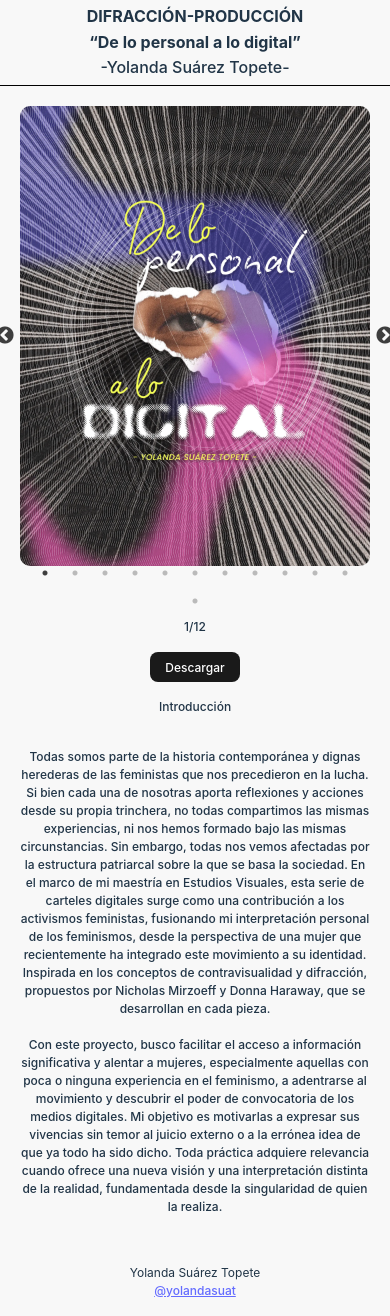
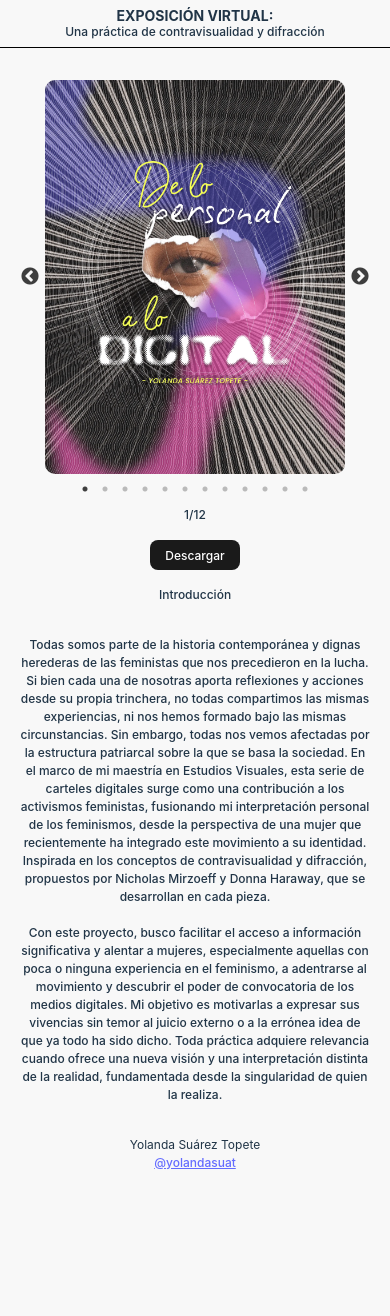
Before and after one commit to DaroMacs/yolanda-suarez-topete, a React (Vite) app: page / in a window 390 px wide. After the commit the page ends 1188 px from the top, so only its background shows below. Built offline with nearby package versions, Linux system fonts and the light colour scheme.

Commit message:
Final fixes done

```diff
--- a/src/App.css
+++ b/src/App.css
@@ -1,6 +1,6 @@
 .head {
   display: flex;
-  justify-content: space-between;
+  justify-content: center;
   align-items: center;
   padding: 0.75rem;
 }
@@ -51,17 +51,11 @@ p {
   padding-top: 14px;
 }
 
-.text {
-  display: flex;
-  justify-content: center;
-  align-items: center;
-  width: 30%;
-  height: 100%;
-  /* outline: 1px solid blue; */
-}
-
 .contact {
   width: 100%;
+  font-size: 12px;
+  text-align: center;
+  padding-bottom: 1rem;
 
   a {
     text-decoration: underline;
@@ -87,4 +81,18 @@ p {
     flex-direction: column;
     gap: 0.5rem;
   }
+
+  .line3 {
+    font-size: 0.875rem;
+  }
 }
+
+@media (max-width: 390px) {
+  .line {
+    font-size: 0.875rem;
+  }
+
+  .line3 {
+    font-size: 0.75rem;
+  }
+}
--- a/src/App.tsx
+++ b/src/App.tsx
@@ -5,9 +5,14 @@ function App() {
   return (
     <>
       <div className="head">
-        <h1 className="line">DIFRACCIÓN-PRODUCCIÓN</h1>
-        <h1 className="line2">“De lo personal a lo digital”</h1>
-        <h1 className="line3">-Yolanda Suárez Topete-</h1>
+        <h1 className="line">
+          EXPOSICIÓN VIRTUAL:
+          <br />
+          <span className="line3">
+            Una práctica de contravisualidad y difracción
+          </span>
+        </h1>
+        {/* <h1 className="line3">-Yolanda Suárez Topete-</h1> */}
       </div>
 
       <div className="media">
--- a/src/Carousel.css
+++ b/src/Carousel.css
@@ -2,11 +2,16 @@
   margin: 0 auto;
   width: 600px;
   vertical-align: top;
+  margin-top: 2rem;
 }
 
 .image-slider-container .slick-prev:before,
 .image-slider-container .slick-next:before {
   color: black;
+}
+
+.image-slider-container .slick-dots li {
+  margin: 0;
 }
 
 .slide {
@@ -15,7 +20,7 @@
   display: flex !important;
   justify-content: center !important;
   align-items: center !important;
-  height: 575px;
+  height: 550px;
 }
 
 img {
@@ -45,14 +50,6 @@ img {
   height: 30px;
   font-size: 12px;
   color: white;
-}
-
-.contact {
-  padding-top: 1rem;
-  width: 100%;
-  font-size: 12px;
-  text-align: center;
-  margin: 0;
 }
 
 /* Modal styles */
@@ -96,10 +93,11 @@ img {
 @media (max-width: 480px) {
   .image-slider-container {
     width: 350px;
+    margin-top: 2rem;
   }
 
   .slide {
-    height: 500px;
+    height: 460px;
   }
 
   img {
@@ -119,3 +117,17 @@ img {
     right: 0px;
   }
 }
+
+@media (max-width: 390px) {
+  .image-slider-container {
+    width: 300px;
+  }
+
+  .slide {
+    height: 394px;
+  }
+
+  img {
+    width: 300px;
+  }
+}
```
